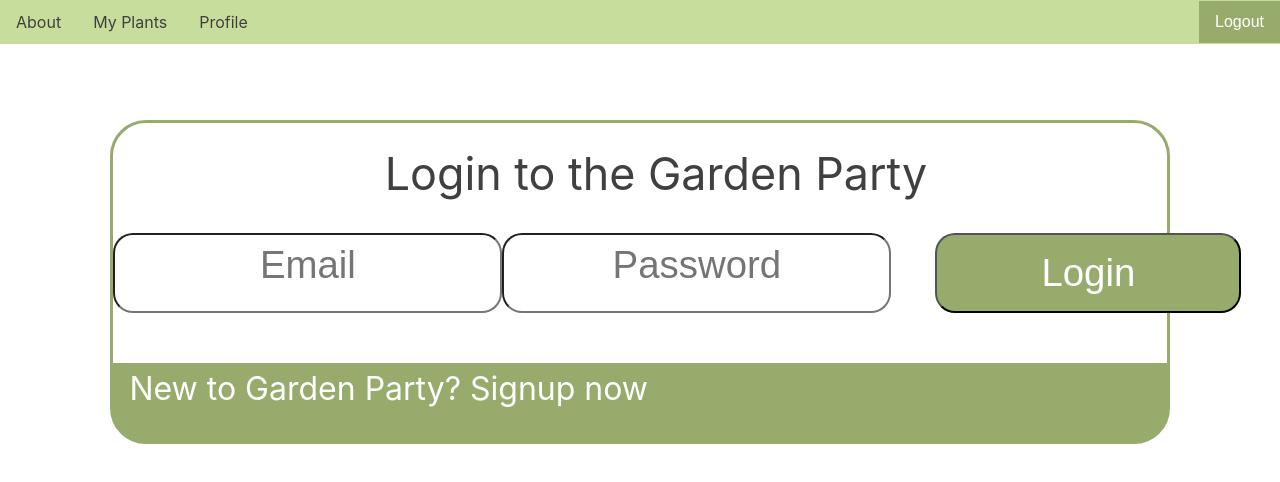
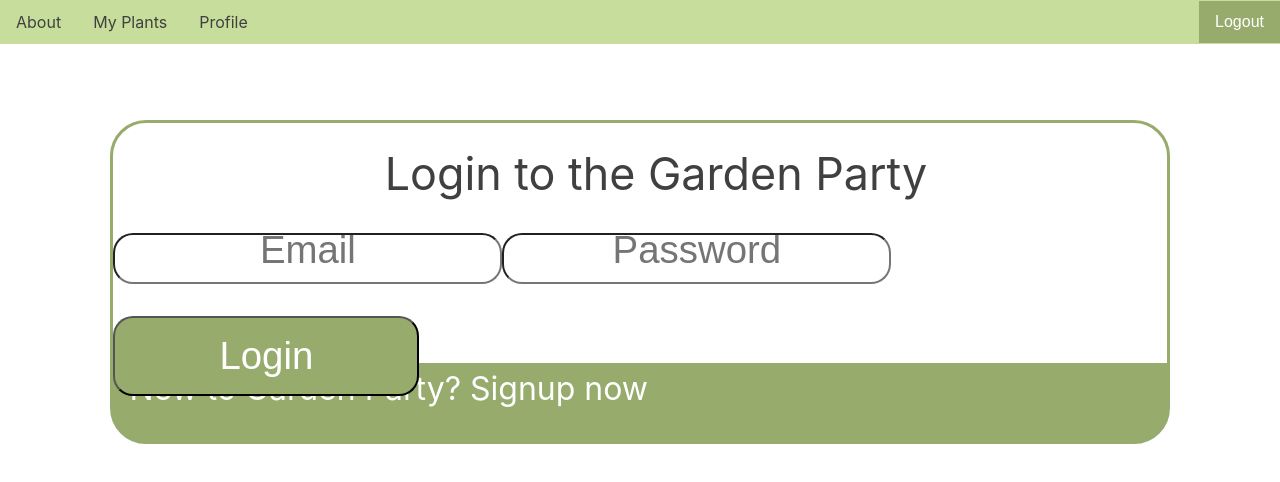
Before and after one commit to pirainogi/garden-pi-frontend, a React (Create React App) app: page /login in a window 1280 px wide. Shown: the top 482 px of the page. Built offline with nearby package versions, Linux system fonts and the light colour scheme; no server answers.

Commit message:
restyling the login form

```diff
--- a/src/components/loginForm.js
+++ b/src/components/loginForm.js
@@ -35,9 +35,13 @@ class LoginForm extends Component {
           </div>
           <form onSubmit={this.handleSubmit}>
               <div className='login-input'>
-                <input type="text" name="email"  placeholder='Email' onChange={this.handleChange} value={this.state.email}/>
-                <input type="password" name="password"  placeholder='Password' onChange={this.handleChange} value={this.state.password}/><br></br>
-                <input type="submit" value="Login" className='login-submit'/>
+                <div className='login-row1'>
+                  <input type="text" name="email"  placeholder='Email' onChange={this.handleChange} value={this.state.email}/>
+                  <input type="password" name="password"  placeholder='Password' onChange={this.handleChange} value={this.state.password}/>
+                </div>
+                <div className='login-row2'>
+                  <input type="submit" value="Login" className='login-submit'/>
+                </div>
               </div>
           </form>
         </div>
--- a/src/css/loginForm.css
+++ b/src/css/loginForm.css
@@ -18,9 +18,17 @@
 
 .login-input {
   display: flex;
-  flex-direction: row;
+  flex-direction: column;
   position: relative;
   justify-content: space-evenly;
+}
+
+.login-row1 {
+
+}
+
+.login-row2 {
+
 }
 
 .login-input input {
@@ -44,8 +52,8 @@
   color: white;
   text-decoration: none;
   font-size: 3vw;
-  margin-top: 2vh;
-  margin-left: 5.5vh;
+  /* margin-top: 2vh;
+  margin-left: 5.5vh; */
 }
 
 .bottombox {
```
